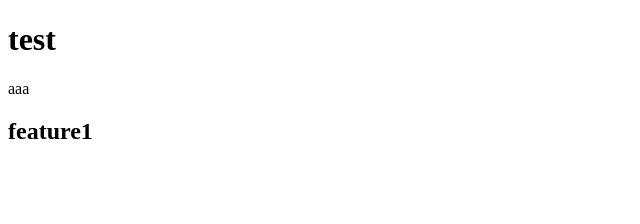
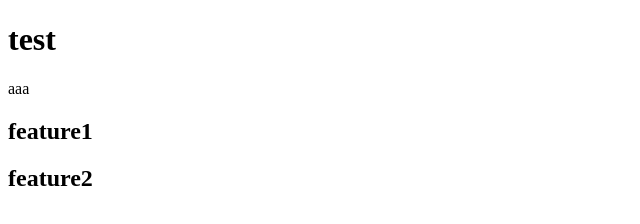
Before and after one commit to fuyu31/test, a plain HTML site: page index.html in a window 1280 px wide. Shown: the whole page, without its empty margins (0-640 px from the left). Drawn offline with Linux system fonts and the light colour scheme.

Commit message:
feature2を追加

```diff
--- a/index.html
+++ b/index.html
@@ -10,5 +10,6 @@
     </h1>
     <p>aaa</p>
     <h2>feature1</h2>
+    <h2>feature2</h2>
 </body>
 </html>
```
